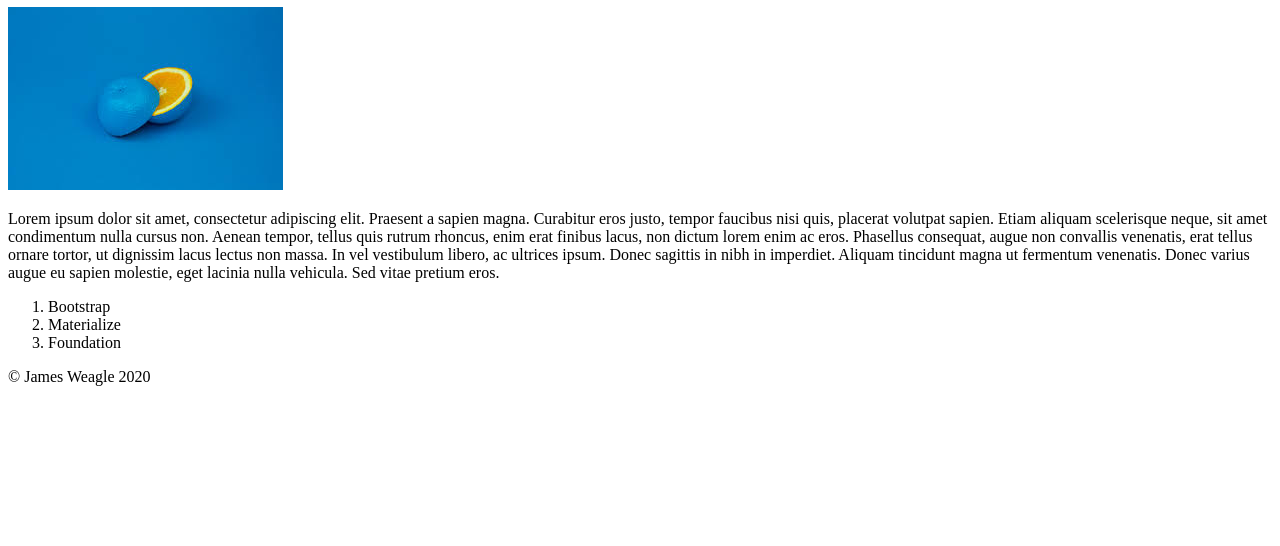
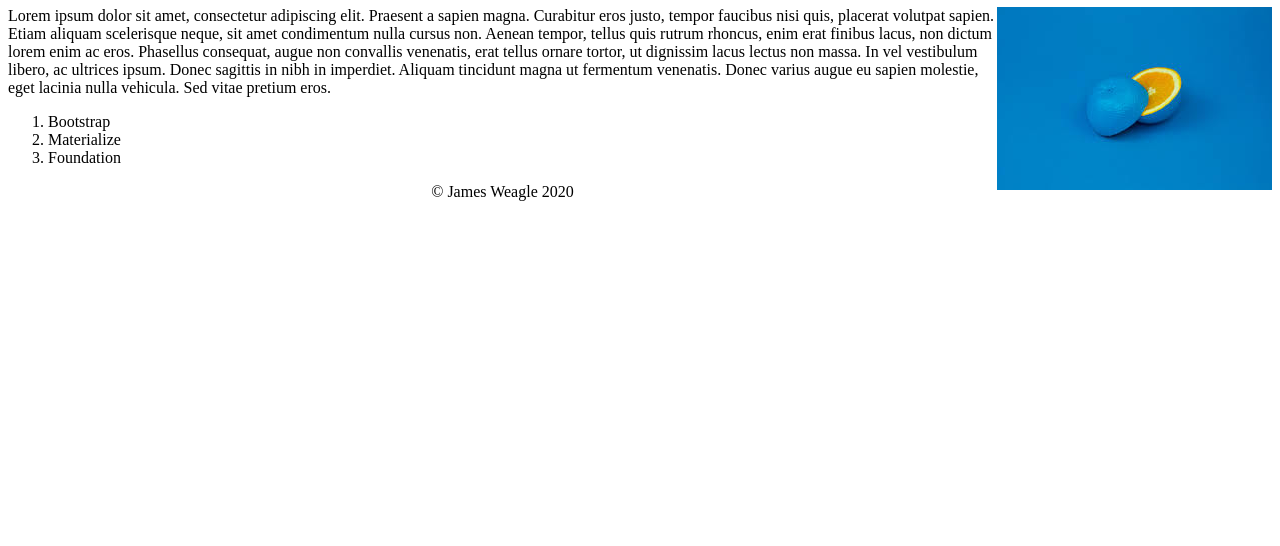
Before and after one commit to jweagle/jweagle.github.io, a plain HTML site: page index.html in a window 1280 px wide. Shown: the part 254-800 px from the top of the page. Drawn offline with Linux system fonts and the light colour scheme.

Commit message:
good to go

```diff
--- a/index.html
+++ b/index.html
@@ -2,7 +2,7 @@
 <html lang="en-us">
 <head>
 <meta charset="UTF-8">
-<link href="css/styles.css" rel="styles">
+<link href="css/styles.css" rel="stylesheet">
 <title>My Portfolio: Home</title>
 </head>
 
```
